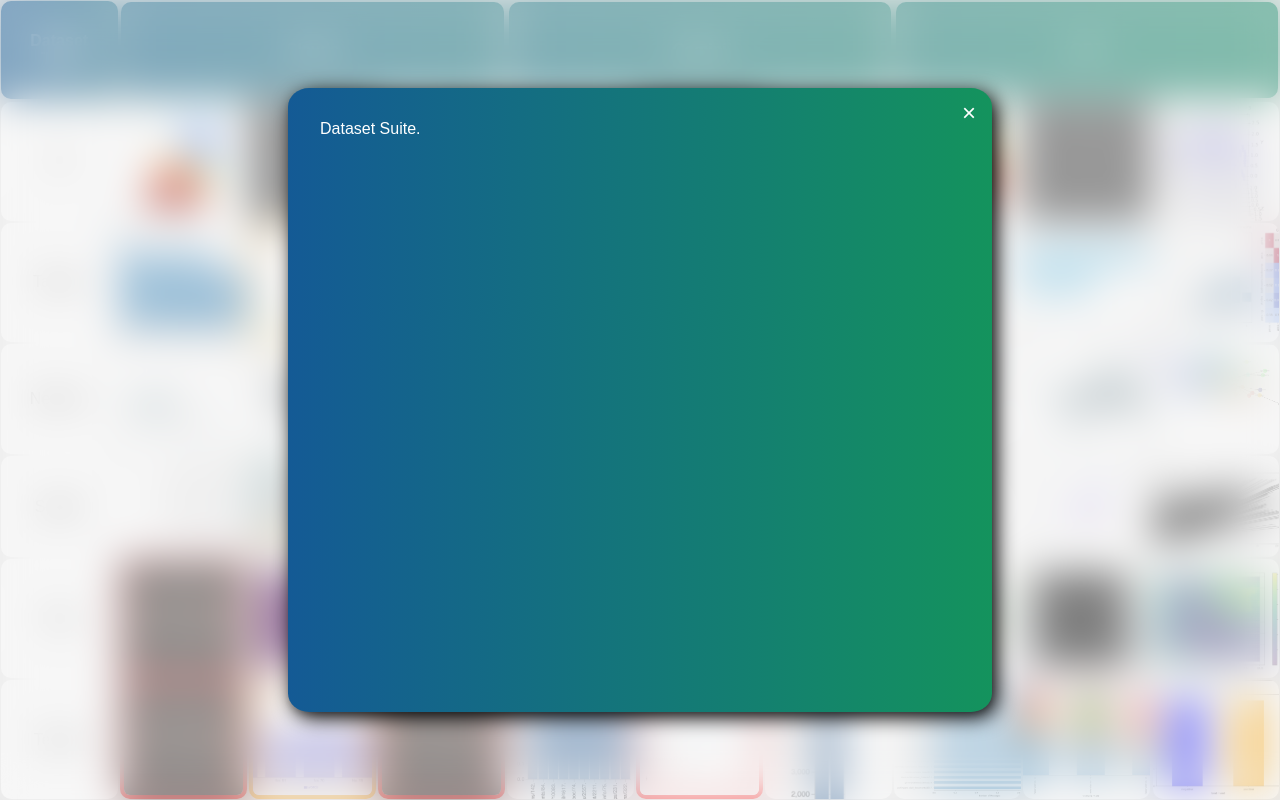
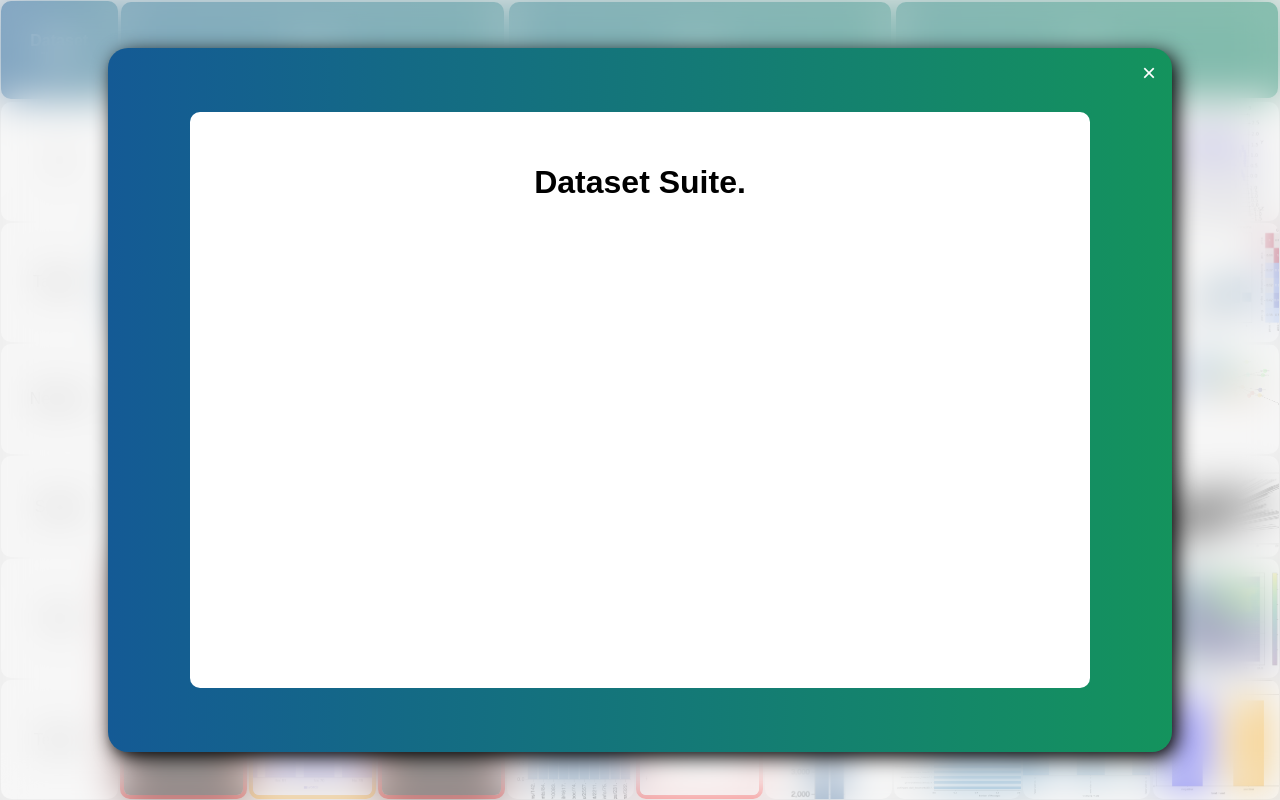
Before and after one commit to Davidson-Data-Vis-Lab/datavis-ai-site, a React (Vite) app: page / in a window 1280 px wide. Built offline with nearby package versions, Linux system fonts and the light colour scheme.

Commit message:
formatting changes

```diff
--- a/src/App.jsx
+++ b/src/App.jsx
@@ -28,11 +28,16 @@ const App = () => {
       <GridContainer openModal={openModal} />
       {isOpen && (
         <Overlay onClose={closeInitialOverlay}>
-          <div>Dataset Suite.</div>
+          <div className="black-text">
+            <p> Dataset Suite.</p>
+            </div>
         </Overlay>
       )}
-      {isModalOpen && (
+      {isModalOpen && modalContent && (
   <Overlay onClose={closeModal}>
+    <h2 className="modal-title">{modalContent.title}</h2>
+    <div className="modal-body">
+      <div className="image-container">
         {modalContent.type === 'image' ? (
           <img src={modalContent.src} alt={modalContent.alt} className="modal-media" />
         ) : (
@@ -41,6 +46,14 @@ const App = () => {
             Your browser does not support the video tag.
           </video>
         )}
+      </div>
+      <div className="text-container">
+        <h3>Description</h3>
+        <p>{modalContent.description}</p>
+        <h3>Additional Information</h3>
+        <p>{modalContent.additionalInfo}</p>
+      </div>
+    </div>
   </Overlay>
 )}
     </div>
--- a/src/GridItem.jsx
+++ b/src/GridItem.jsx
@@ -94,20 +94,117 @@ const getBorderStyle = (datasetType, aiType, index) => {
   return {};
 };
 
+const getItemDetails = (datasetType, aiType, index) => {
+  const titles = {
+    '3D': ['Stanford Bunny', 'Suzanne Monkey', 'Utah Teapot'],
+    'Field': ['Brain MRI', 'Foot X-ray', 'Wind Patterns'],
+    'Network': ['Bat Social Network', 'Cat Brain Network', 'Les Misérables Character Graph'],
+    'Spatial': ['London Tube Map', 'NYC Subway Map', 'World Population Density'],
+    'Tabular': ['Fruit Nutrition Data', 'Health vs Income', 'Housing Prices'],
+    'Textual': ['Email Classification', 'Federalist Papers', 'IMDB Movie Reviews'],
+  };
+
+  const descriptions = {
+    '3D': [
+      'A 3D model of the Stanford Bunny, a common test model in computer graphics.',
+      'Blender\'s default monkey model, named Suzanne.',
+      'The Utah teapot, a 3D model that has become a standard reference object in computer graphics.',
+    ],
+    'Field': [
+      'An MRI scan of a human brain, showing detailed internal structures.',
+      'An X-ray image of a human foot, revealing bone structure.',
+      'A visualization of global wind patterns and atmospheric circulation.',
+    ],
+    'Network': [
+      'A social network graph of bat colonies, showing their interconnections.',
+      'A network representation of neural connections in a cat\'s brain.',
+      'A character relationship graph from Victor Hugo\'s novel Les Misérables.',
+    ],
+    'Spatial': [
+      'A map of London\'s underground tube system, showing different lines and stations.',
+      'A map of New York City\'s subway system, displaying various routes and stops.',
+      'A world map showing population density across different regions.',
+    ],
+    'Tabular': [
+      'A dataset containing nutritional information for various fruits.',
+      'A scatter plot showing the relationship between health outcomes and income levels.',
+      'A dataset of housing prices with various features like location, size, and amenities.',
+    ],
+    'Textual': [
+      'A dataset of emails classified into categories like spam, promotional, or personal.',
+      'The collection of 85 articles written to promote the ratification of the US Constitution.',
+      'A large dataset of movie reviews from the Internet Movie Database (IMDB).',
+    ],
+  };
+
+  const additionalInfo = {
+    '3D': [
+      'The Stanford Bunny is a computer graphics 3D test model developed in 1994. It consists of 69,451 polygons.',
+      'Suzanne, the monkey head, is Blender\'s alternative to the Utah Teapot. It\'s named after the orangutan in the film "Jay and Silent Bob Strike Back".',
+      'The Utah teapot, created in 1975, is one of the most recognizable 3D models in computer graphics history.',
+    ],
+    'Field': [
+      'MRI (Magnetic Resonance Imaging) uses strong magnetic fields and radio waves to produce detailed images of the inside of the body.',
+      'X-rays use ionizing radiation to visualize the internal structures of the body, particularly useful for examining bones.',
+      'Wind patterns are crucial for understanding weather systems, climate patterns, and atmospheric circulation on a global scale.',
+    ],
+    'Network': [
+      'Social network analysis in bats helps researchers understand disease transmission and social behavior in these mammals.',
+      'Brain networks in cats have been studied to understand sensory processing, particularly in the visual cortex.',
+      'The Les Misérables character co-occurrence network is a classic example used in network analysis and visualization.',
+    ],
+    'Spatial': [
+      'The London Underground, opened in 1863, is the world\'s oldest underground railway network.',
+      'The New York City Subway is one of the world\'s largest metro systems, with 472 stations in operation.',
+      'Population density maps help in urban planning, resource allocation, and understanding human geographic patterns.',
+    ],
+    'Tabular': [
+      'Nutritional data helps in understanding the health benefits of different fruits and in planning balanced diets.',
+      'The relationship between health and income is a key area of study in public health and economics.',
+      'Housing price datasets are crucial for real estate market analysis, urban planning, and economic studies.',
+    ],
+    'Textual': [
+      'Email classification is essential for spam filtering, organizing inboxes, and prioritizing communications.',
+      'The Federalist Papers played a crucial role in promoting the ratification of the United States Constitution.',
+      'The IMDB dataset is widely used in sentiment analysis and natural language processing tasks.',
+    ],
+  };
+
+  return {
+    title: `${titles[datasetType][index]} (${aiType})`,
+    description: descriptions[datasetType][index],
+    additionalInfo: additionalInfo[datasetType][index],
+  };
+};
+
 const GridItem = ({ datasetType, aiType, index, openModal }) => {
   const imagePath = getImagePath(datasetType, aiType, index);
   const mediaPath = getMediaPath(datasetType, aiType, index);
   const altText = `${datasetType} - ${aiType} ${index + 1}`;
   const borderStyle = getBorderStyle(datasetType, aiType, index);
+  const { title, description, additionalInfo } = getItemDetails(datasetType, aiType, index);
 
   const handleOpen = () => {
-    const contentType = imagePath.includes('thumbnail') ? 'video' : 'image';
-    openModal({ src: mediaPath, alt: altText, type: contentType });
+    const contentType = mediaPath.toLowerCase().endsWith('.mov') || mediaPath.toLowerCase().endsWith('.mp4') ? 'video' : 'image';
+    openModal({
+      src: mediaPath,
+      alt: altText,
+      type: contentType,
+      title,
+      description,
+      additionalInfo
+    });
   };
+
+  const isVideo = imagePath.toLowerCase().endsWith('.mov') || imagePath.toLowerCase().endsWith('.mp4');
 
   return (
     <div className="grid-item" onClick={handleOpen} style={borderStyle}>
-      <img src={imagePath} alt={altText} />
+      {isVideo ? (
+        <video src={imagePath} alt={altText} preload="metadata" />
+      ) : (
+        <img src={imagePath} alt={altText} />
+      )}
     </div>
   );
 };
--- a/src/Overlay.jsx
+++ b/src/Overlay.jsx
@@ -7,7 +7,9 @@ const Overlay = ({ children, onClose }) => {
       <div className="blurred-background" onClick={onClose}></div>
       <div className="card">
         <button className="close-button" onClick={onClose}>×</button>
-        {children}
+        <div className="modal-content">
+          {children}
+        </div>
       </div>
     </div>
   );
--- a/src/index.css
+++ b/src/index.css
@@ -34,10 +34,11 @@ body, html {
 
 .grid-item:hover {
   transform: scale(0.95);
-  cursor:pointer;
+  cursor: pointer;
 }
 
-.grid-item img {
+.grid-item img,
+.grid-item video {
   width: 100%;
   height: 100%;
   object-fit: cover;
@@ -69,7 +70,7 @@ body, html {
   left: 0;
   width: 100%;
   height: 100%;
-  background-color: rgba(0, 0, 0, 0.8);
+  background-color: rgba(0, 0, 0, 0.5);
   display: flex;
   justify-content: center;
   align-items: center;
@@ -77,28 +78,77 @@ body, html {
 }
 
 .modal-content {
-  max-width: 90%;
-  max-height: 90%;
+  background: white;
+  border-radius: 10px;
+  overflow: hidden;
+  width: 90%;
+  height: 90%;
+  margin: auto;
+  display: flex;
+  flex-direction: column;
 }
 
-.modal-content img {
+.modal-title {
+  padding: 20px;
+  margin: 0;
+  background-color: #f0f0f0;
+  color: #333;
+  text-align: center;
+  font-size: 24px;
+}
+
+
+.modal-content h2 {
+  padding: 20px;
+  margin: 0;
+  background-color: #f0f0f0;
+  color: #333;
+}
+
+.modal-body {
+  display: flex;
+  flex-grow: 1;
+  overflow: hidden;
+}
+
+.image-container {
+  flex: 1;
+  display: flex;
+  justify-content: center;
+  align-items: center;
+  overflow: hidden;
+  background-color: #f9f9f9;
+  padding: 20px;
+}
+
+.image-container img,
+.image-container video {
   max-width: 100%;
   max-height: 100%;
   object-fit: contain;
 }
 
-.modal-content video {
-  max-width: 100%;
-  max-height: 100%;
-  object-fit: contain;
+.text-container {
+  flex: 1;
+  padding: 20px;
+  overflow-y: auto;
+  color: #333;
+}
+
+.text-container h3 {
+  margin-top: 0;
+}
+
+.text-container p {
+  margin-bottom: 20px;
 }
 
 .close {
   position: absolute;
-  top: 15px;
-  right: 35px;
-  color: #f1f1f1;
-  font-size: 40px;
+  top: 10px;
+  right: 20px;
+  color: #fff;
+  font-size: 30px;
   font-weight: bold;
   cursor: pointer;
 }
@@ -112,29 +162,45 @@ body, html {
   z-index: 100;
 }
 
+.overlay {
+  position: fixed;
+  top: 0;
+  left: 0;
+  width: 100%;
+  height: 100%;
+  display: flex;
+  justify-content: center;
+  align-items: center;
+  z-index: 1000;
+}
+
 .blurred-background {
+  position: absolute;
+  top: 0;
+  left: 0;
+  width: 100%;
+  height: 100%;
   backdrop-filter: blur(20px);
   -webkit-backdrop-filter: blur(20px);
   background-color: rgba(240, 240, 240, 0.5);
 }
 
-.overlay {
-  display: flex;
-  justify-content: center;
-  align-items: center;
-}
-
 .card {
-  width: 50%;
-  height: 70%;
+  width: 80%;
+  max-width: 1000px;
+  height: 80%;
+  max-height: 800px;
   padding: 2rem;
-  border-radius: 3%;
+  border-radius: 20px;
   box-shadow: 0 4px 6px rgba(0, 0, 0, 0.1);
   background: linear-gradient(90deg, rgba(20,90,149,1) 0%, rgba(20,147,93,1) 100%);
   color: white;
   position: relative;
   filter: drop-shadow(5px 5px 10px #000000);
   z-index: 101;
+  display: flex;
+  flex-direction: column;
+  overflow: hidden;
 }
 
 .close-button {
@@ -182,3 +248,11 @@ body, html {
   padding: 10px;
   box-sizing: border-box;
 }
+
+.black-text {
+  color: black;
+  font-size: 32px;
+  font-weight: bold;
+  text-align: center;
+  padding: 20px;
+}
```
Also changed, not shown: 1 other file (tests, documents, lock files or other folders). Lines whose indentation alone changed are shown as unchanged.
